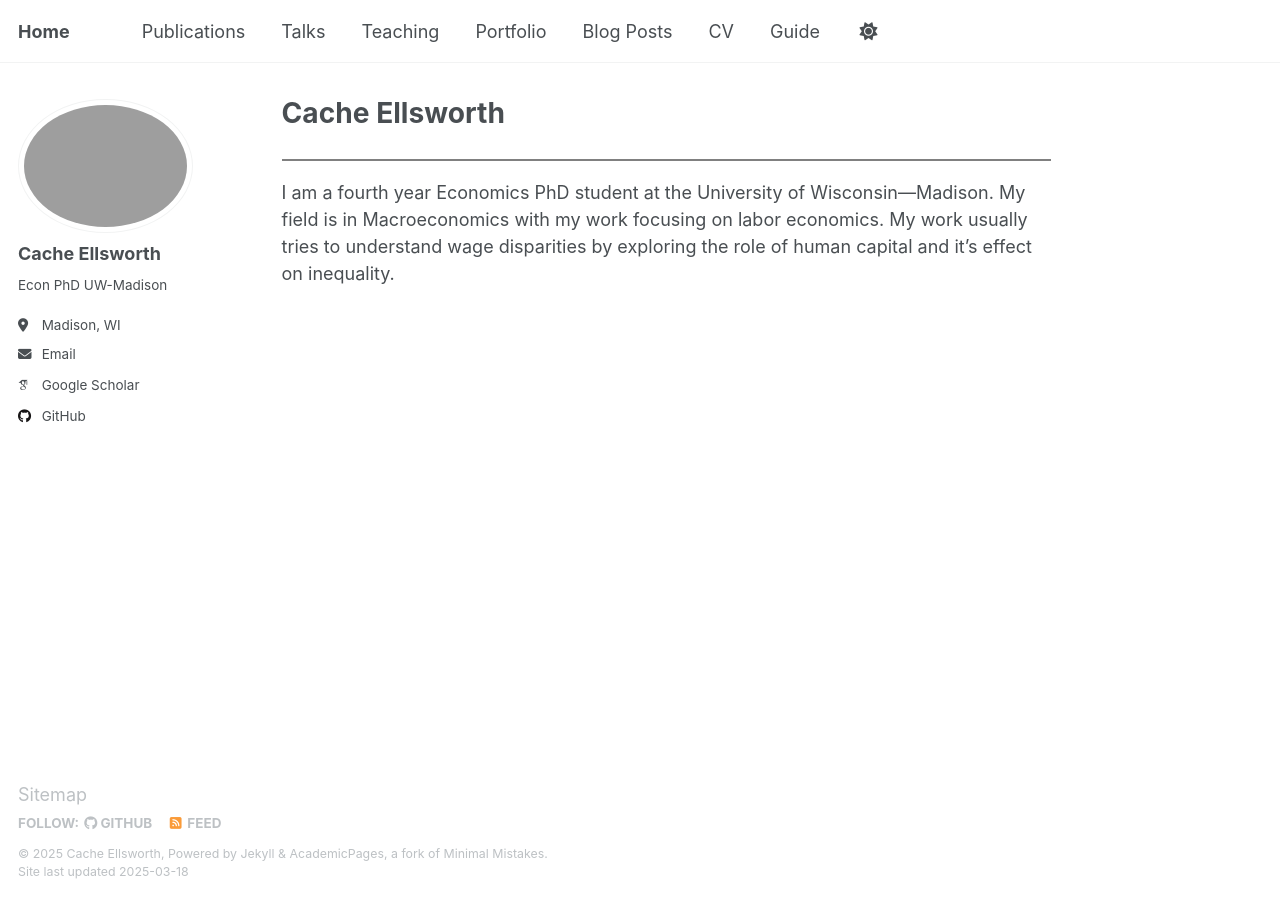
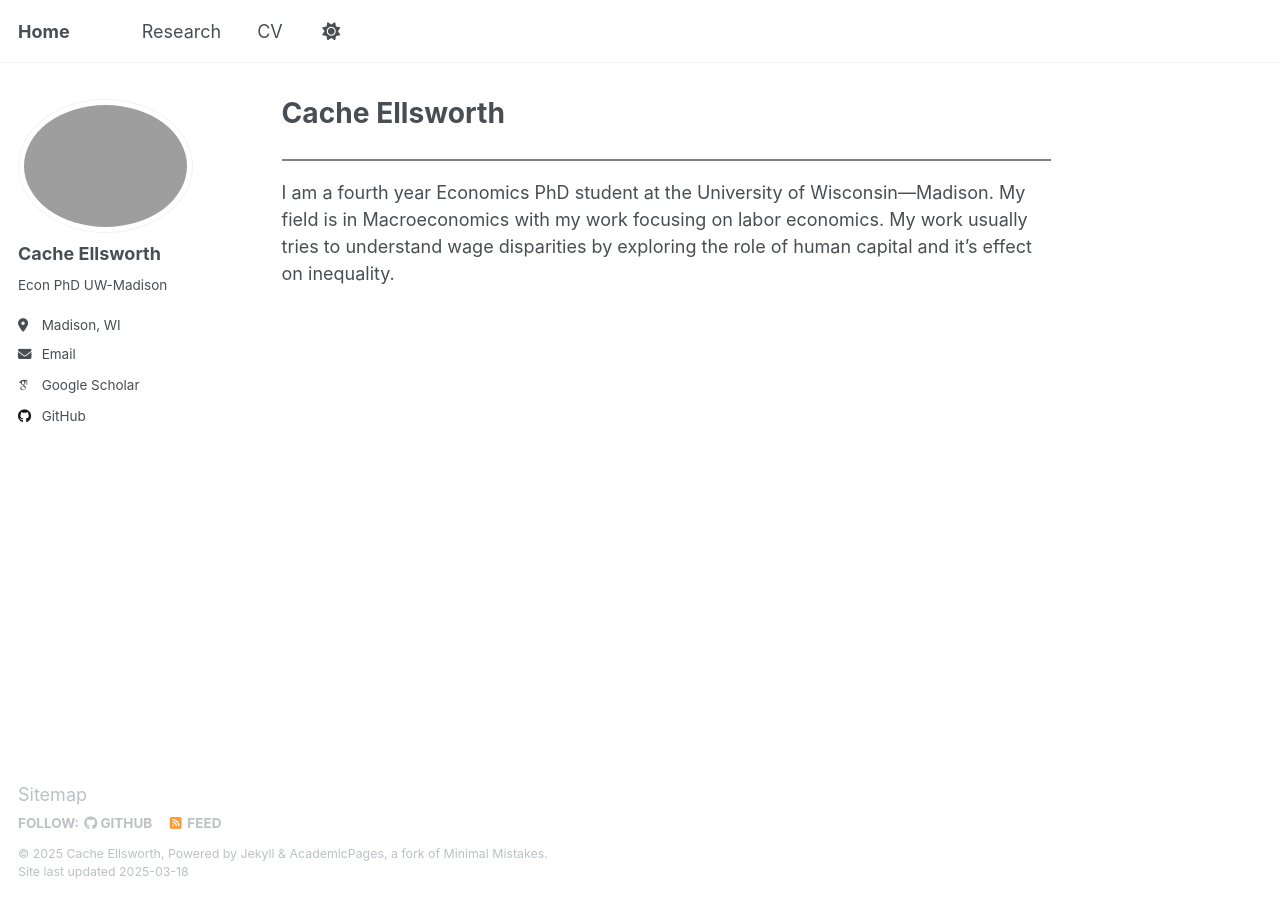
Before and after one commit to Cacheell/Cacheell.github.io, a Jekyll site: the page built from _pages/about.md, in a window 1280 px wide. Built offline with Jekyll 4.4.1, drawn with Linux system fonts in a browser that asks for light colours; some web fonts are replaced; some of the changed lines change nothing that is shown.

Commit message:
Update photo and navigation links

```diff
--- a/_config.yml
+++ b/_config.yml
@@ -22,7 +22,7 @@
 #               Additional customization can be done by editing /_includes/author-profile.html
 author:
   # Biographic information
-  avatar           : "ipumsmug2.png"
+  avatar           : "ipumscup.png"
   name             : "Cache Ellsworth"
   pronouns         : #"he/him"
   bio              : |
--- a/_data/navigation.yml
+++ b/_data/navigation.yml
@@ -8,20 +8,23 @@
 #      Markdown formatted page while the second is generated using JSON.
 
 main:
-  - title: "Publications"
-    url: /publications/
+  #- title: "Publications"
+  #  url: /publications/
 
-  - title: "Talks"
-    url: /talks/
+  - title: "Research"
+    url: /research/
 
-  - title: "Teaching"
-    url: /teaching/
+  #- title: "Talks"
+  #  url: /talks/
 
-  - title: "Portfolio"
-    url: /portfolio/
+  #- title: "Teaching"
+  #  url: /teaching/
 
-  - title: "Blog Posts"
-    url: /year-archive/
+  #- title: "Portfolio"
+  #  url: /portfolio/
+
+  #- title: "Blog Posts"
+  #  url: /year-archive/
 
   - title: "CV"
     url: /cv/
@@ -29,5 +32,5 @@
   # - title: "CV"
   #   url: /cv-json/
 
-  - title: "Guide"
-    url: /markdown/
+  #- title: "Guide"
+  #  url: /markdown/
```
